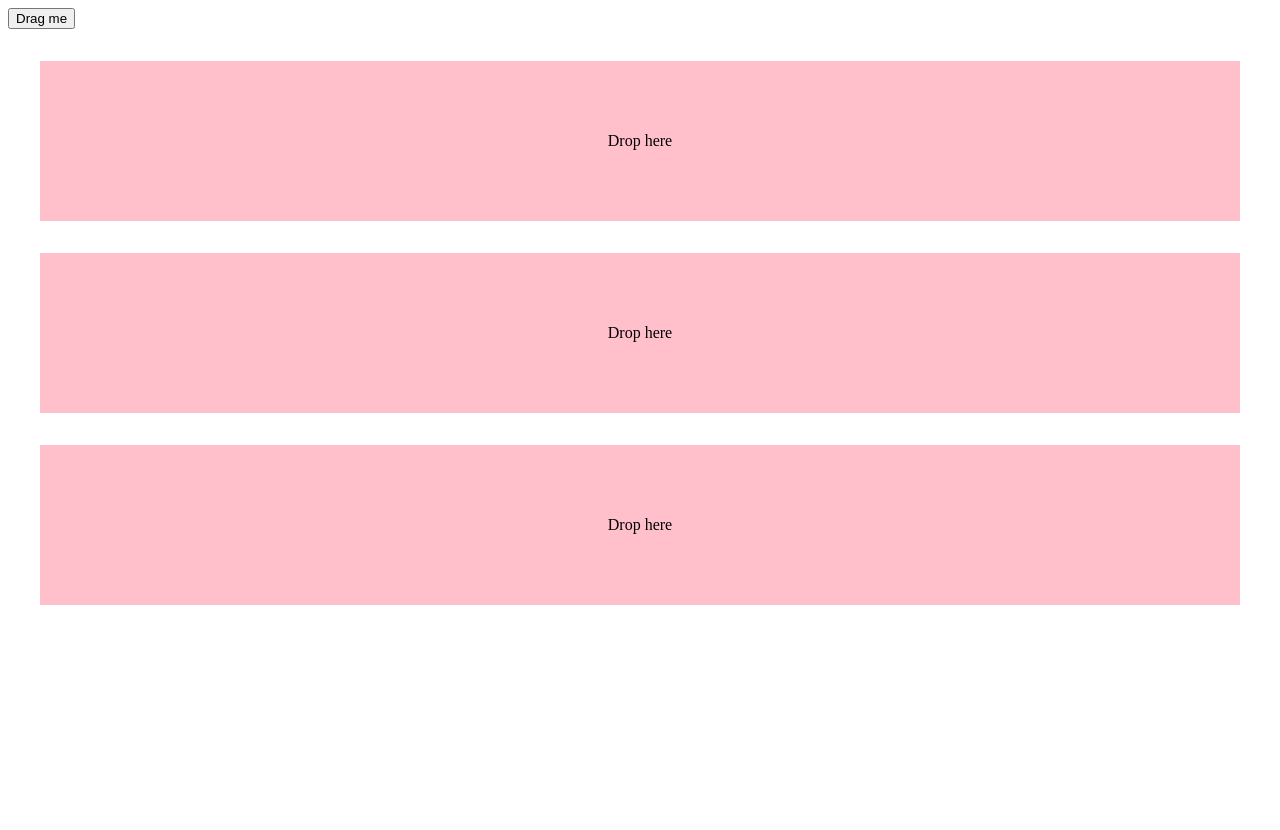
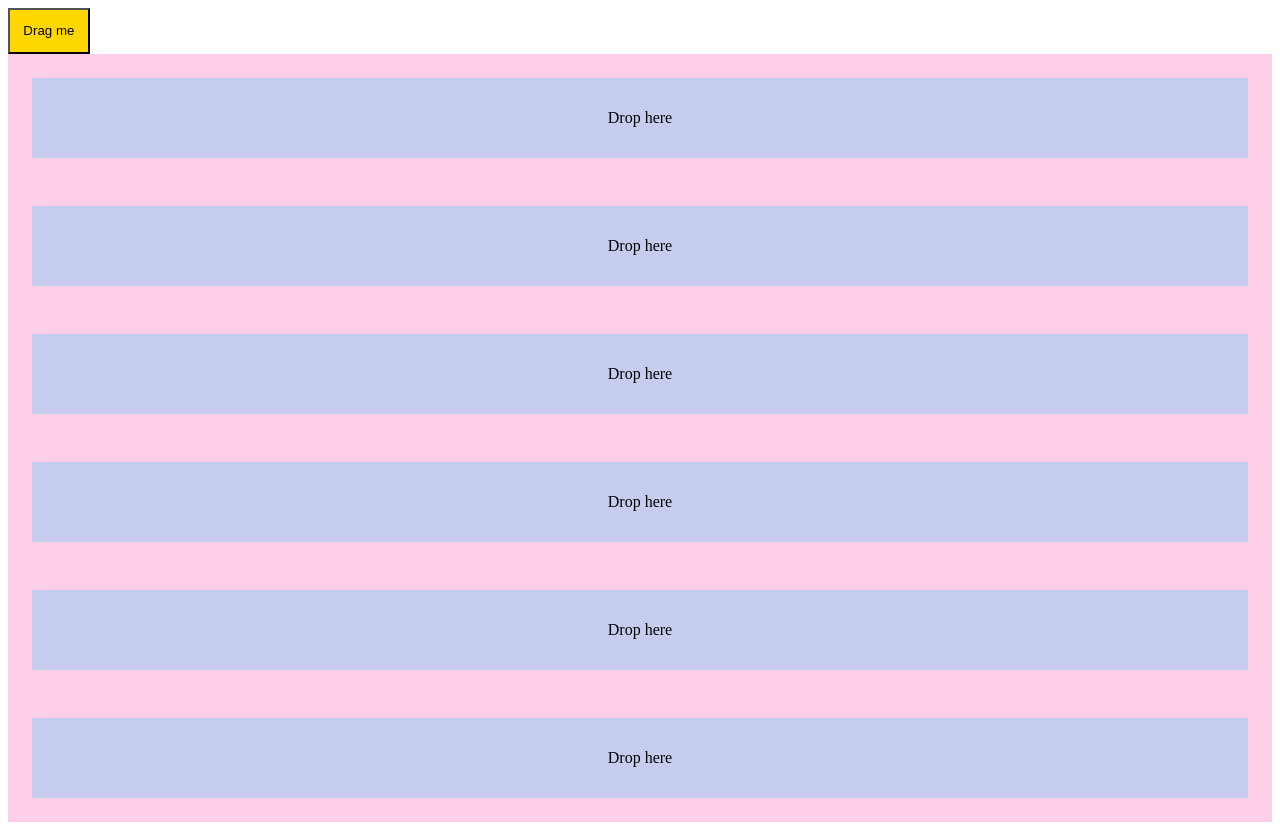
Before and after one commit to SukianCR/dd-demo, a React (Vite) app: page / in a window 1280 px wide. Before the commit the page ends 800 px from the top, so only its background shows below. Built offline with nearby package versions, Linux system fonts and the light colour scheme.

Commit message:
finish playing a

```diff
--- a/src/App.jsx
+++ b/src/App.jsx
@@ -4,26 +4,14 @@ import { Droppable } from "./Droppable";
 import { Draggable } from "./Draggable";
 
 function App() {
-  // const [isDropped, setIsDropped] = useState(false);
-  // const draggableMarkup = <Draggable>Drag me</Draggable>;
-
-  const containers = ["A", "B", "C"];
+  const containers = ["A", "B", "C", "D", "E", "F"];
   const [parent, setParent] = useState(null);
   const draggableMarkup = <Draggable id="draggable">Drag me</Draggable>;
-
-  // return (
-  //   <>
-  //     <DndContext onDragEnd={handleDragEnd}>
-  //       {!isDropped ? draggableMarkup : null}
-  //       <Droppable>{isDropped ? draggableMarkup : "Drop here"}</Droppable>
-  //     </DndContext>
-  //   </>
-  // );
 
   return (
     <DndContext onDragEnd={handleDragEnd}>
       {parent === null ? draggableMarkup : null}
-
+      <div className="center">
         {containers.map((id) => (
           // We updated the Droppable component so it would accept an `id`
           // prop and pass it to `useDroppable`
@@ -31,14 +19,9 @@ function App() {
             {parent === id ? draggableMarkup : "Drop here"}
           </Droppable>
         ))}
+      </div>
     </DndContext>
   );
-
-  // function handleDragEnd(event) {
-  //   if (event.over && event.over.id === "droppable") {
-  //     setIsDropped(true);
-  //   }
-  // }
 
   function handleDragEnd(event) {
     const { over } = event;
--- a/src/Draggable.jsx
+++ b/src/Draggable.jsx
@@ -13,7 +13,7 @@ export function Draggable(props) {
     : undefined;
 
   return (
-    <button ref={setNodeRef} style={style} {...listeners} {...attributes}>
+    <button ref={setNodeRef} style={style} {...listeners} {...attributes} className="yellow">
       {props.children}
     </button>
   );
--- a/src/Droppable.jsx
+++ b/src/Droppable.jsx
@@ -11,7 +11,7 @@ export function Droppable(props) {
   };
 
   return (
-    <div ref={setNodeRef} style={style} className="pink">
+    <div ref={setNodeRef} style={style} className="blue">
       {props.children}
     </div>
   );
--- a/src/index.css
+++ b/src/index.css
@@ -1,18 +1,22 @@
-.pink {
-  background-color: pink;
+.blue {
+  background-color: rgba(0, 191, 255, 0.226);
   color: black !important;
   display: grid;
   justify-content: center;
   align-items: center;
-  height: 10em;
-  margin: 2em;
-}
-
-.blue {
-  background-color: deepskyblue;
-  padding: 1em 2em;
+  height: 5em;
+  margin: 1.5em;
 }
 
 .yellow {
-  background-color: yellow;
+  background-color: gold;
+  padding: 1em;
 }
+
+.center {
+  display: flex;
+  justify-content: center !important;
+  flex-direction: column;
+  width: 100%;
+  background-color: rgba(255, 20, 145, 0.205);
+}
```
Lines whose indentation alone changed are shown as unchanged.
